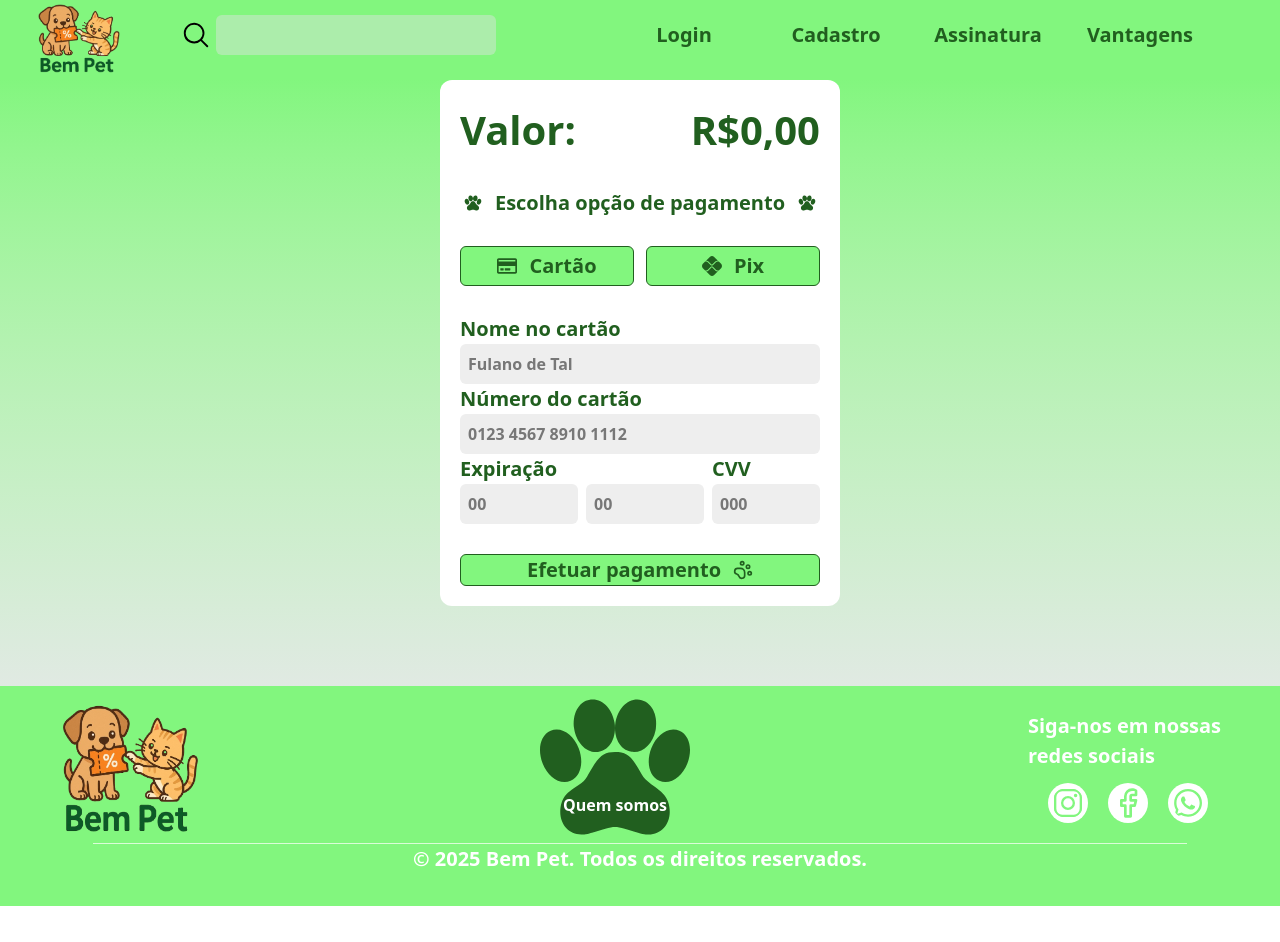
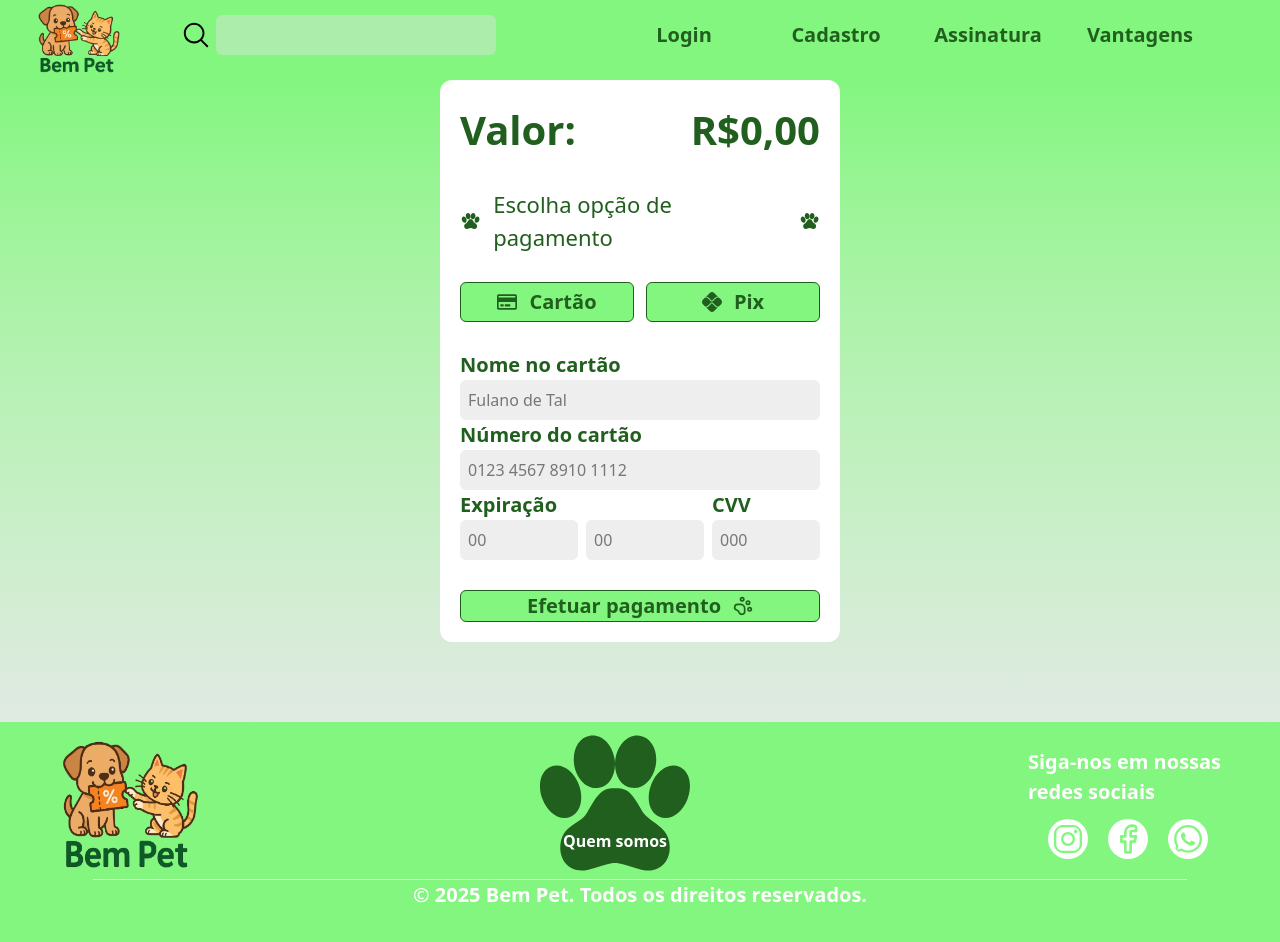
Before and after one commit to erlizaellen/projetobempet, a Next.js app: page /assinatura in a window 1280 px wide. Before the commit the page ends 906 px from the top, so only its background shows below. Built offline with nearby package versions, Linux system fonts and the light colour scheme.

Commit message:
ajustes de texto

```diff
--- a/src/pages/assinatura/index.jsx
+++ b/src/pages/assinatura/index.jsx
@@ -51,15 +51,15 @@ export default function assinatura() {
         <PageWrapper>
         <div className="w-full h-auto flex justify-center">
             <ToastContainer position="top-right" autoClose={5000} theme="colored" />
-            <div className="w-[400px] h-auto flex flex-col items-center rounded-xl bg-white p-5 gap-3 font-bold">
-                <div className="w-full flex justify-between items-center text-[#215f1f] mb-4 gap-3 text-[40px]">
+            <div className="w-[400px] h-auto flex flex-col items-center rounded-xl bg-white p-5 gap-3">
+                <div className="w-full flex justify-between items-center text-[#215f1f] mb-4 gap-3 text-[40px] font-bold">
                     <p>Valor:</p>
                     <p>R$0,00</p>
                 </div>
                 <div className="flex justify-center items-center text-[#215f1f] mb-4 gap-3">
-                    <TbPawFilled size={20}/>
-                    <h1 className="text-[20px]">Escolha opção de pagamento</h1>
-                    <TbPawFilled size={20}/>
+                    <TbPawFilled size={22}/>
+                    <h1 className="text-[22px]">Escolha opção de pagamento</h1>
+                    <TbPawFilled size={22}/>
                 </div>
                 <div className="w-full h-[20%]] flex gap-3 mb-4">
                     <button
```
